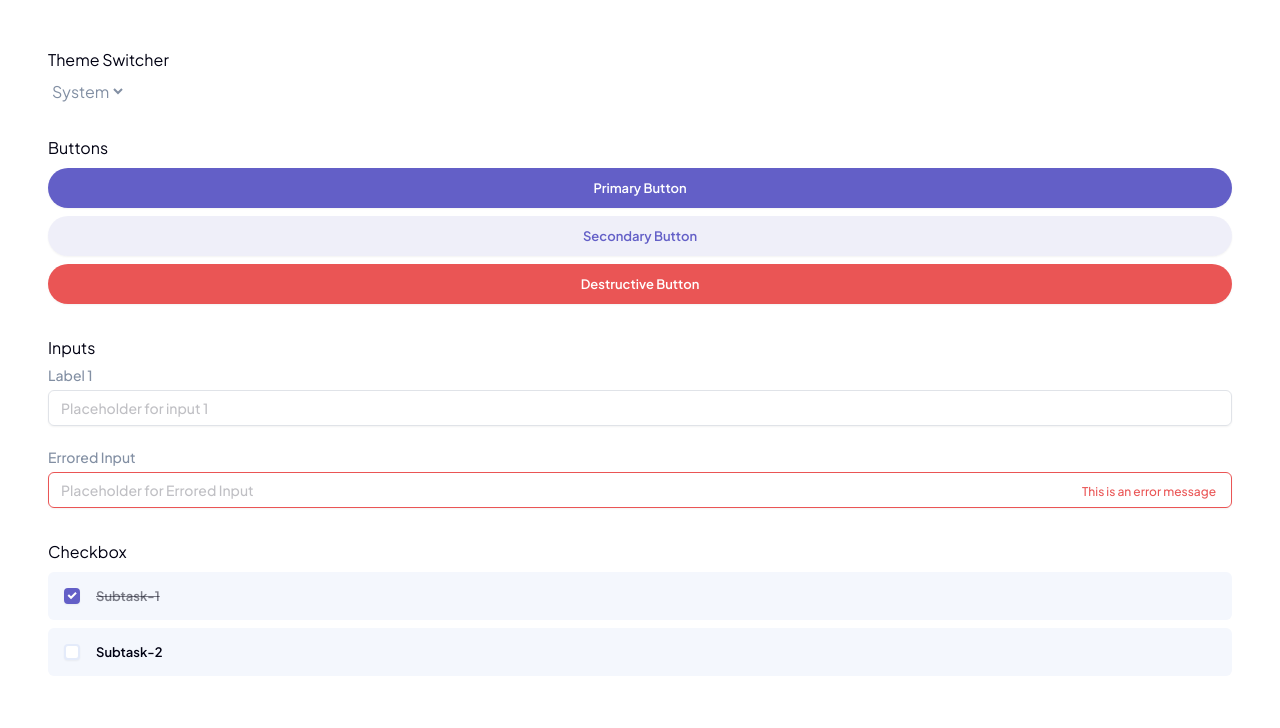
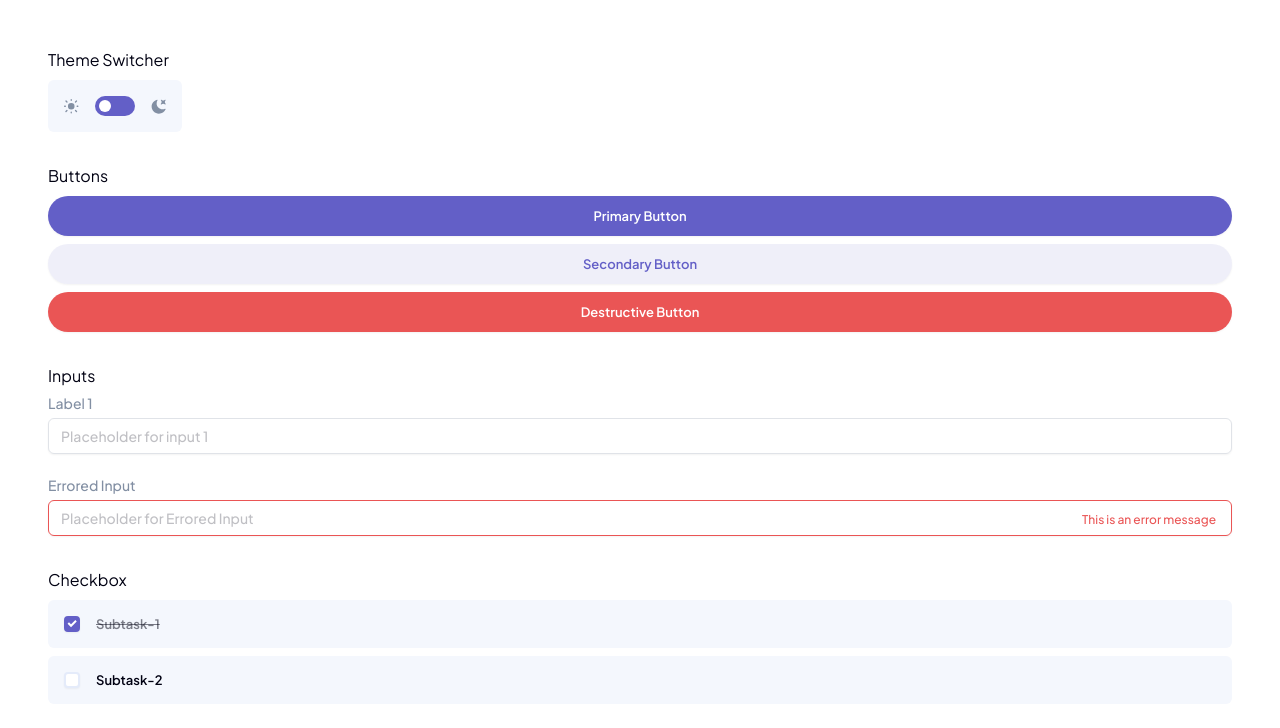
Before and after one commit to ElHuzain/kanban-task-management-app, a Next.js app: page / in a window 1280 px wide. Shown: the top 728 px of the page. Built offline with nearby package versions, Linux system fonts and the light colour scheme.

Commit message:
Refactored ThemeSwitcher to adapt with design and improved functionality

```diff
--- a/components/ui/themeSwitcher.tsx
+++ b/components/ui/themeSwitcher.tsx
@@ -1,7 +1,10 @@
 'use client'
 import { getCurrentTheme, switchTheme } from "@/lib/utils"
 import { ChangeEvent, useEffect, useState } from "react"
-
+import { Checkbox } from "./checkbox"
+import { Label } from "./label"
+import { cn } from "@/lib/utils"
+import Image from "next/image"
 const ThemeSwitcher = () => {
     const [theme, setTheme] = useState<Theme>('system')
 
@@ -10,20 +13,23 @@ const ThemeSwitcher = () => {
         setTheme(currentTheme)
     }, [])
 
-    const handleThemeChange = (e: ChangeEvent<HTMLSelectElement>) => {
-        const theme = e.target.value as Theme
-
-        setTheme(theme)
-        switchTheme(theme)
+    const handleThemeChange = (checked: boolean) => {
+        const newTheme = checked ? 'dark' : 'light' as Theme
+        setTheme(newTheme)
+        switchTheme(newTheme)
     }
 
+    const isChecked = theme === 'dark'
+
     return (
-        <div>
-            <select value={theme} onChange={handleThemeChange}>
-                <option value="dark">Dark</option>
-                <option value="light">Light</option>
-                <option value="system">System</option>
-            </select>
+        <div className="bg-card flex items-center gap-4 p-4 rounded-sm w-fit">
+            <Image src="/icon-light-theme.svg" alt="Light Theme" width={15} height={15} />
+            <Label className="flex items-center gap-4 w-10 h-5 p-1 rounded-full bg-primary relative">
+                <div className={cn("w-3 h-3 rounded-full absolute left-1 bg-white transition-transform duration-300", isChecked && "translate-x-[20px]")}></div>
+                <span className="sr-only">Change theme</span>
+                <Checkbox className="sr-only" checked={isChecked} onCheckedChange={handleThemeChange} />
+            </Label>
+            <Image src="/icon-dark-theme.svg" alt="Dark Theme" width={15} height={15} />
         </div>
     )
 }
```
